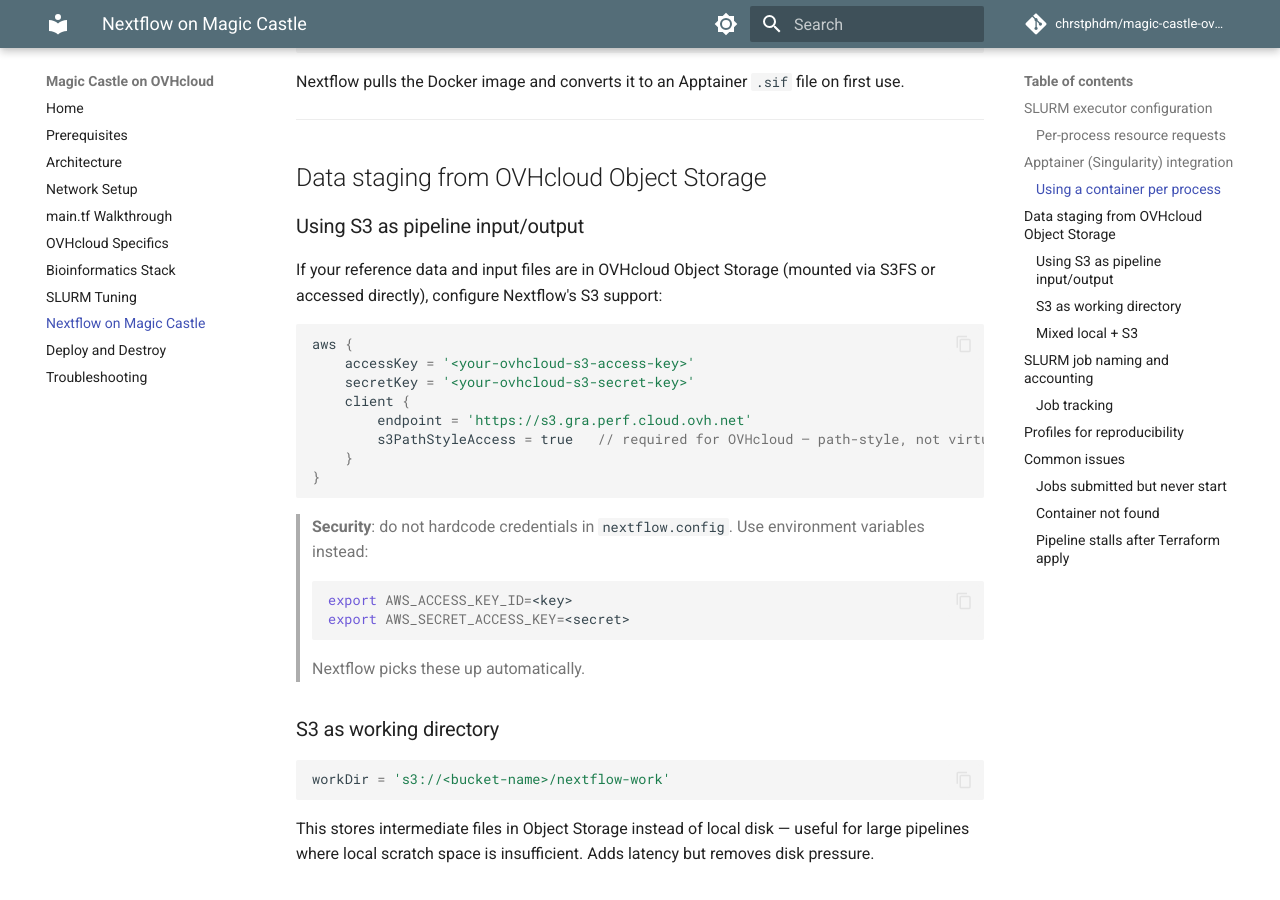
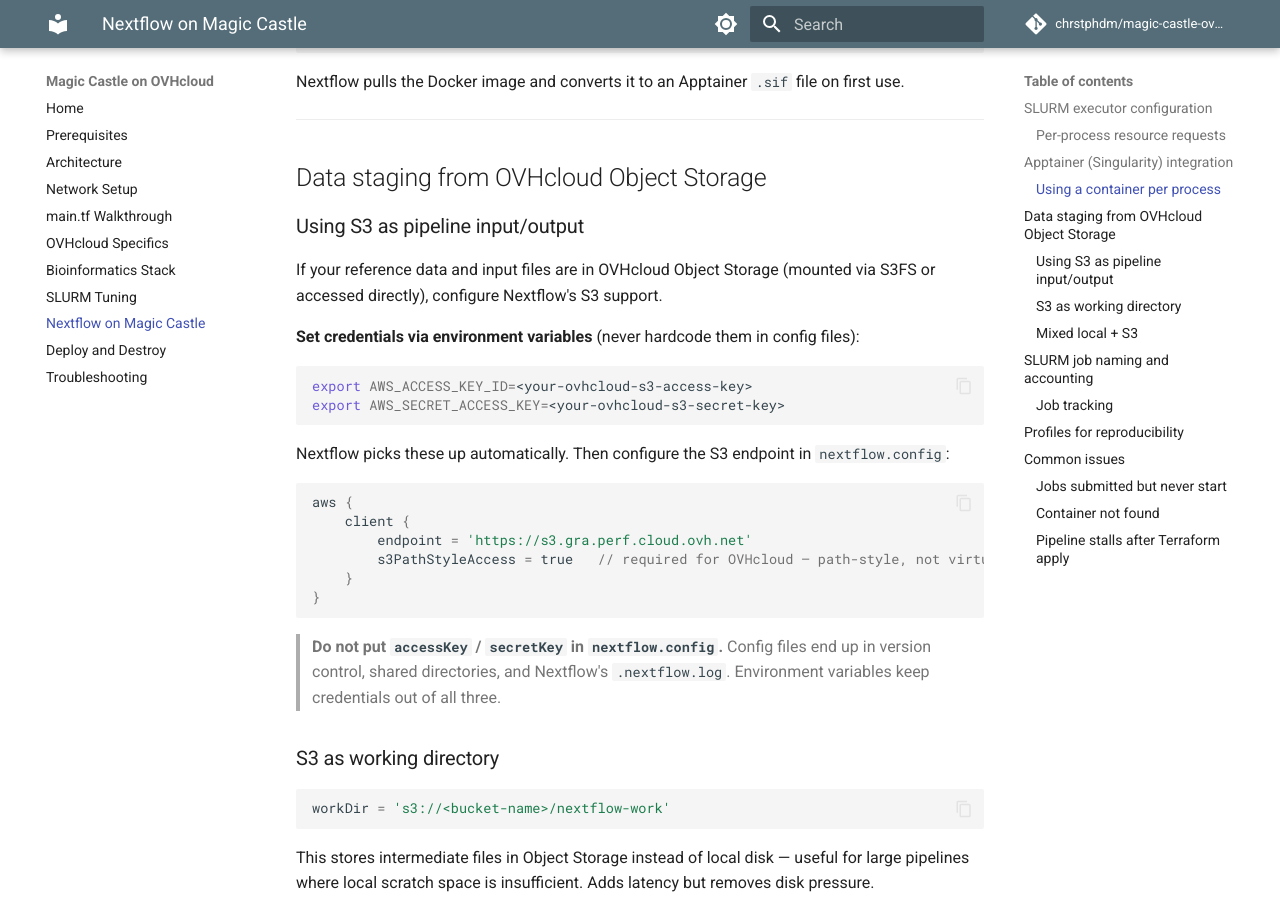
Before and after one commit to chrstphdm/magic-castle-ovhcloud, an MkDocs documentation site: the page built from docs/08-nextflow.md, in a window 1280 px wide and 900 px high, scrolled down 1661 px. Built offline with MkDocs 1.6.1 and Material for MkDocs 9.7.7, drawn with Linux system fonts in a browser that asks for light colours; comment, search, counter and statistics services are not loaded.

Commit message:
fix: make env vars the default pattern for Nextflow S3 credentials

````diff
--- a/docs/08-nextflow.md
+++ b/docs/08-nextflow.md
@@ -87,12 +87,20 @@
 ### Using S3 as pipeline input/output
 
 If your reference data and input files are in OVHcloud Object Storage (mounted via
-S3FS or accessed directly), configure Nextflow's S3 support:
+S3FS or accessed directly), configure Nextflow's S3 support.
+
+**Set credentials via environment variables** (never hardcode them in config files):
+
+```bash
+export AWS_ACCESS_KEY_ID=<your-ovhcloud-s3-access-key>
+export AWS_SECRET_ACCESS_KEY=<your-ovhcloud-s3-secret-key>
+```
+
+Nextflow picks these up automatically. Then configure the S3 endpoint in
+`nextflow.config`:
 
 ```groovy
 aws {
-    accessKey = '<your-ovhcloud-s3-access-key>'
-    secretKey = '<your-ovhcloud-s3-secret-key>'
     client {
         endpoint = 'https://s3.gra.perf.cloud.ovh.net'
         s3PathStyleAccess = true   // required for OVHcloud — path-style, not virtual-hosted
@@ -100,13 +108,9 @@
 }
 ```
 
-> **Security**: do not hardcode credentials in `nextflow.config`. Use environment
-> variables instead:
-> ```bash
-> export AWS_ACCESS_KEY_ID=<key>
-> export AWS_SECRET_ACCESS_KEY=<secret>
-> ```
-> Nextflow picks these up automatically.
+> **Do not put `accessKey` / `secretKey` in `nextflow.config`.**
+> Config files end up in version control, shared directories, and Nextflow's
+> `.nextflow.log`. Environment variables keep credentials out of all three.
 
 ### S3 as working directory
 
````
